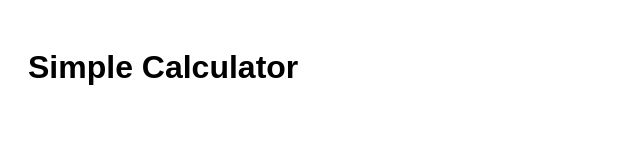
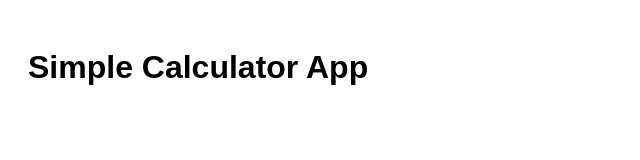
Before and after one commit to Nandhini2112089/Practice_Git, a plain HTML site: page index.html in a window 1280 px wide. Shown: the whole page, without its empty margins (0-640 px from the left). Drawn offline with Linux system fonts and the light colour scheme.

Commit message:
Edited some html tags

```diff
--- a/index.html
+++ b/index.html
@@ -5,8 +5,8 @@
   <link rel="stylesheet" href="style.css">
 </head>
 <body>
-  <h1>Simple Calculator</h1>
-  <!-- Your UI here -->
+  <h1>Simple Calculator App</h1>
+  <!-- UI here -->
   <script src="calculator.js"></script>
 </body>
 </html>
```
